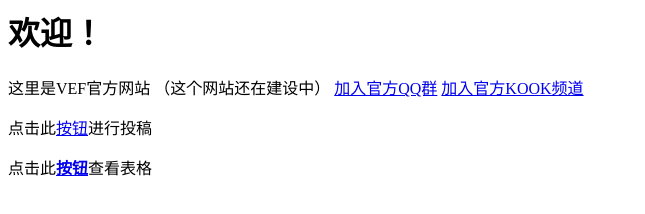
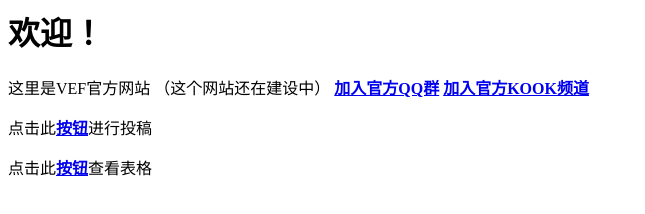
Before and after one commit to ADOFAIVEF/ADOFAIVEF.github.io, a plain HTML site: page index.html in a window 1280 px wide. Shown: the whole page, without its empty margins (0-645 px from the left). Drawn offline with Linux system fonts and the light colour scheme.

Commit message:
Update index.html

```diff
--- a/index.html
+++ b/index.html
@@ -1,8 +1,8 @@
 <html><head></head><body><h1>欢迎！</h1>
 <p>这里是VEF官方网站
 （这个网站还在建设中）
-<a href="https://qm.qq.com/q/JIjTKdzsgS">加入官方QQ群</a>
-<a href="https://kook.vip/VtdCau">加入官方KOOK频道</a></p>
-<p>点击此<a href="https://docs.qq.com/form/page/DWXV6YkVMZUt6V2p6">按钮</a>进行投稿</p>
+<a href="https://qm.qq.com/q/JIjTKdzsgS"><b>加入官方QQ群</b></a>
+<a href="https://kook.vip/VtdCau"><b>加入官方KOOK频道</b></a></p>
+<p>点击此<b><a href="https://docs.qq.com/form/page/DWXV6YkVMZUt6V2p6">按钮</a></b>进行投稿</p>
 <p>点击此<b><a href="https://docs.qq.com/sheet/DWUtlT1hiR0l3TFlz?tab=ss_2hwacp&amp;viewId=vg3hnk&amp;_t=1719904027974&amp;u=23632fce306948d9ad573c685dbc3804">按钮</a></b>查看表格</p>
 </body></html>
```
